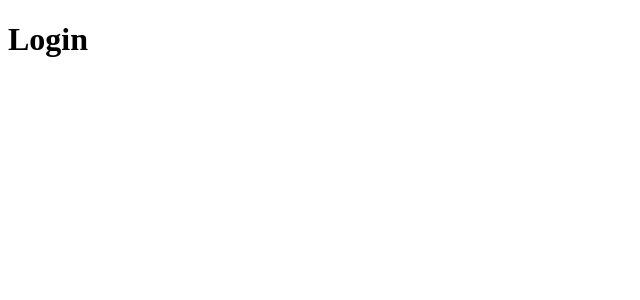
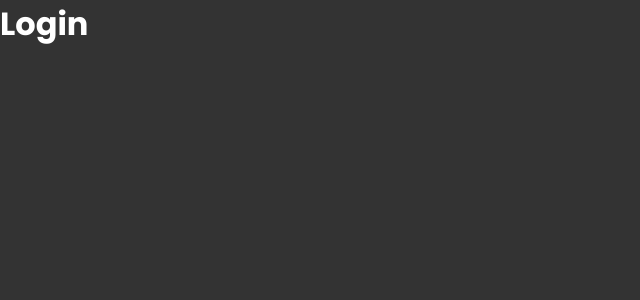
Before and after one commit to victorbadaro/react-authapp-example, a React (Vite) app: page / in a window 1280 px wide. Shown: the top 300 px of the page, without its empty margins (0-640 px from the left). Built offline with nearby package versions, Linux system fonts and the light colour scheme.

Commit message:
feat: add app styles

```diff
--- a/index.html
+++ b/index.html
@@ -1,13 +1,19 @@
 <!DOCTYPE html>
 <html lang="en">
+
 <head>
   <meta charset="UTF-8" />
   <link rel="icon" type="image/svg+xml" href="/src/favicon.svg" />
   <meta name="viewport" content="width=device-width, initial-scale=1.0" />
-    <title>Vite App</title>
+  <link rel="preconnect" href="https://fonts.googleapis.com">
+  <link rel="preconnect" href="https://fonts.gstatic.com" crossorigin />
+  <link href="https://fonts.googleapis.com/css2?family=Poppins:wght@400;500;700&display=swap" rel="stylesheet" />
+  <title>Authentication App</title>
 </head>
+
 <body>
   <div id="root"></div>
   <script type="module" src="/src/main.tsx"></script>
 </body>
+
 </html>
--- a/src/App.tsx
+++ b/src/App.tsx
@@ -1,10 +1,12 @@
 import { BrowserRouter as Router } from 'react-router-dom';
 import { AppRoutes } from './Routes';
 import { AuthProvider } from './context/AuthContext';
+import { GlobalStyle } from './styles/global';
 
 export function App() {
   return (
     <AuthProvider>
+      <GlobalStyle />
       <Router>
         <AppRoutes />
       </Router>
--- /dev/null
+++ b/src/styles/global.ts
@@ -0,0 +1,24 @@
+import { createGlobalStyle } from 'styled-components';
+
+export const GlobalStyle = createGlobalStyle`
+    * {
+        margin: 0;
+        padding: 0;
+        box-sizing: border-box;
+    }
+
+    body {
+        font-family: 'Poppins', sans-serif;
+        background-color: #333;
+        color: #fff;
+
+        a {
+            text-decoration: none;
+            color: inherit;
+        }
+
+        button {
+            cursor: pointer;
+        }
+    }
+`;
```
Lines whose indentation alone changed are shown as unchanged.
